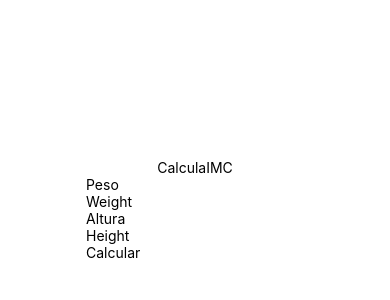
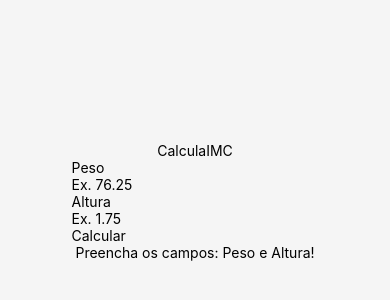
Before and after one commit to DenilsonTorres/CalculaIMC, a React Native app: screen / in a window 390 px wide. Shown: the part 212-512 px from the top of the page. Built offline with nearby package versions, Linux system fonts and the light colour scheme.

Commit message:
add: all components

```diff
--- a/App.js
+++ b/App.js
@@ -1,6 +1,6 @@
 import { StyleSheet, Text, View } from "react-native";
-import Title from "./src/components/Title/Title";
-import Main from "./src/components/Main/Main";
+import Title from "./src/components/Title";
+import Main from "./src/components/Main";
 
 export default function App() {
   return (
@@ -14,7 +14,7 @@ export default function App() {
 const styles = StyleSheet.create({
   container: {
     flex: 1,
-    backgroundColor: "#fff",
+    backgroundColor: "#F5F5F5",
     alignItems: "center",
     justifyContent: "center",
   },
--- a/src/components/Form/Form.js
+++ /dev/null
@@ -1,25 +0,0 @@
-import { View, Text, TextInput, TouchableOpacity } from "react-native";
-
-export default function Form() {
-  return (
-    <View>
-      <View>
-        <Text>Peso</Text>
-        <TextInput
-          placeholder="Ex. 76.25"
-          keyboardType="numeric"
-          value="Weight"
-        />
-        <Text>Altura</Text>
-        <TextInput
-          placeholder="Ex. 1.75"
-          keyboardType="numeric"
-          value="Height"
-        />
-        <TouchableOpacity>
-          <Text>Calcular</Text>
-        </TouchableOpacity>
-      </View>
-    </View>
-  );
-}
--- /dev/null
+++ b/src/components/Form/ResponseIMC/index.js
@@ -0,0 +1,10 @@
+import { View, Text } from "react-native";
+
+export default function ResponseIMC(props) {
+  return (
+    <View>
+      <Text> {props.messageResponseImc} </Text>
+      <Text> {props.responseImc} </Text>
+    </View>
+  );
+}
--- /dev/null
+++ b/src/components/Form/index.js
@@ -0,0 +1,63 @@
+import { View, Text, TextInput, TouchableOpacity } from "react-native";
+import React, { useState } from "react";
+import ResponseIMC from "./ResponseIMC";
+
+export default function Form() {
+  const [weigth, setWeigth] = useState(null);
+  const [heigth, setHeight] = useState(null);
+
+  const [imcMessage, setImcMessage] = useState(
+    "Preencha os campos: Peso e Altura!"
+  );
+  const [imcStatus, setImcStatus] = useState(null);
+
+  const [textButton, setTextButton] = useState("Calcular");
+
+  function imcReponse() {
+    return setImcStatus((weigth / (heigth * heigth)).toFixed(2));
+  }
+
+  function imcValidation() {
+    if (weigth != null && heigth != null) {
+      imcReponse();
+      setHeight(null);
+      setWeigth(null);
+      setImcMessage("Seu IMC é: ");
+      setTextButton("Calcular Novamente");
+      return;
+    }
+    setImcStatus(null);
+    setTextButton("Calcular");
+    setImcMessage("Preencha os campos: Peso e Altura!");
+  }
+
+  return (
+    <View>
+      <View>
+        <Text>Peso</Text>
+        <TextInput
+          placeholder="Ex. 76.25"
+          keyboardType="numeric"
+          onChangeText={setWeigth}
+          value={weigth}
+        />
+        <Text>Altura</Text>
+        <TextInput
+          placeholder="Ex. 1.75"
+          keyboardType="numeric"
+          onChangeText={setHeight}
+          value={heigth}
+        />
+        <TouchableOpacity
+          onPress={() => {
+            imcValidation();
+          }}
+        >
+          <Text>{textButton}</Text>
+        </TouchableOpacity>
+      </View>
+
+      <ResponseIMC messageResponseImc={imcMessage} responseImc={imcStatus} />
+    </View>
+  );
+}
--- a/src/components/Main/Main.js
+++ b/src/components/Main/index.js
@@ -1,5 +1,5 @@
-import { View, Text } from "react-native";
-import Form from "../Form/Form";
+import { View } from "react-native";
+import Form from "../Form";
 
 export default function Main() {
   return (
```
Also changed, not shown: src/components/Title/index.js (renamed from src/components/Title/Title.js).
